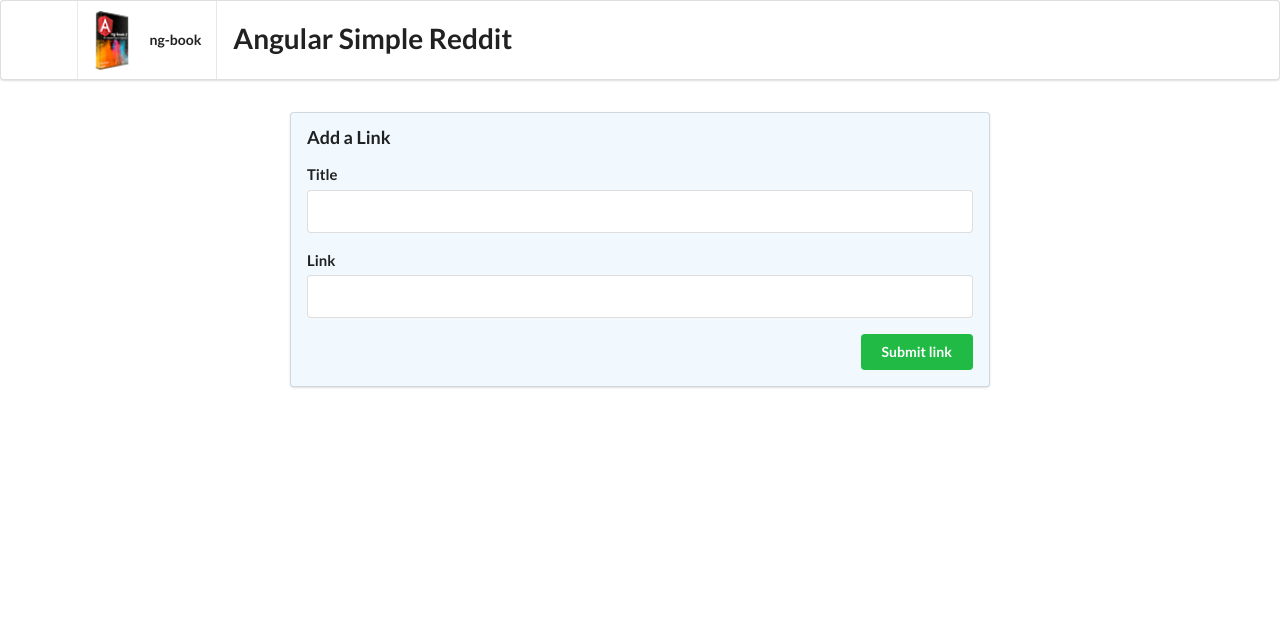
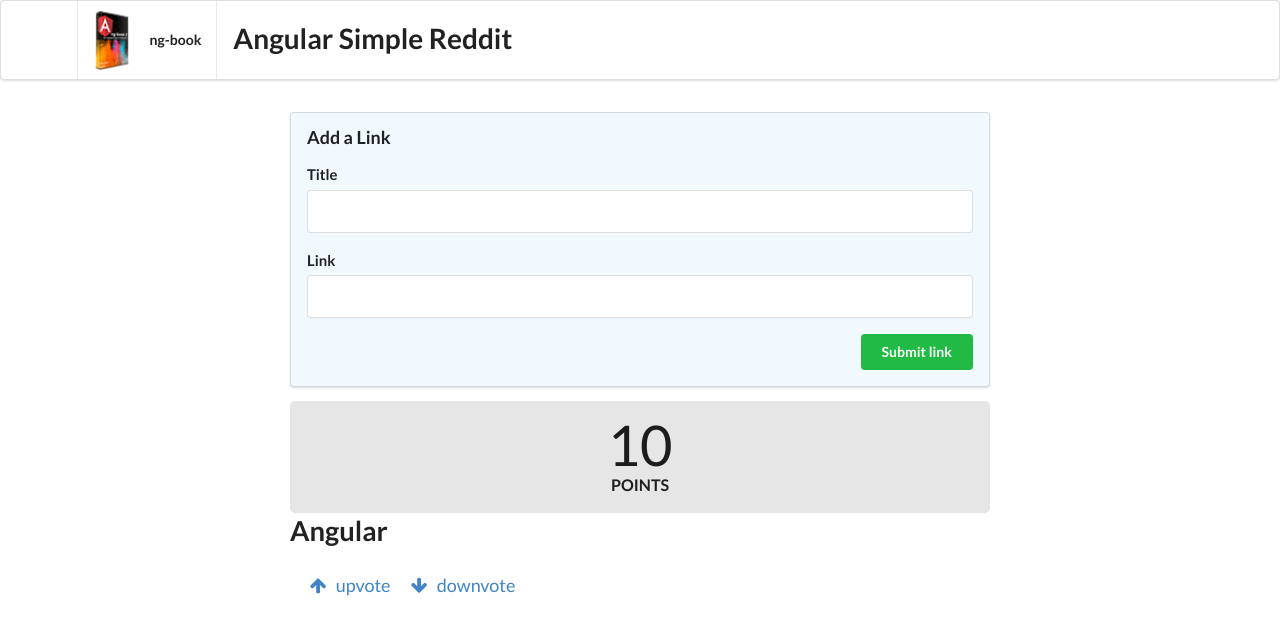
Before and after one commit to asia898/angular-reddit, an Angular app: page / in a window 1280 px wide. Shown: the top 634 px of the page. Built offline with nearby package versions, Linux system fonts and the light colour scheme.

Commit message:
Configure the article component. Adding votes, title and link properties. Defining voteUp and voteDown functions.

```diff
--- a/src/app/app.component.html
+++ b/src/app/app.component.html
@@ -15,3 +15,5 @@
     Submit link
   </button>
 </form>
+
+<app-article></app-article>
--- a/src/app/article/article.component.html
+++ b/src/app/article/article.component.html
@@ -1 +1,30 @@
-<p>article works!</p>
+<div class="four wide column center aligned votes">
+    <div class="ui statistic">
+        <div class="value">
+            {{ votes }}
+        </div>
+        <div class="label">
+            Points
+        </div>
+    </div>
+</div>
+
+<div class="twelve wide column">
+    <a href="{{ link }}" class="ui large header">
+        {{ title }}
+    </a>
+    <ul class="ui big horizontal list voters">
+        <li class="item">
+            <a href (click)="voteUp()">
+                <i class="arrow up icon"></i>
+                upvote
+            </a>
+        </li>
+        <li class="item">
+            <a href (click)="voteDown()">
+                <i class="arrow down icon"></i>
+                downvote
+            </a>
+        </li>
+    </ul>
+</div>
--- a/src/app/article/article.component.ts
+++ b/src/app/article/article.component.ts
@@ -1,10 +1,30 @@
-import { Component } from '@angular/core';
+import { Component, HostBinding, OnInit } from '@angular/core';
 
 @Component({
   selector: 'app-article',
   templateUrl: './article.component.html',
   styleUrls: ['./article.component.css']
 })
-export class ArticleComponent {
+export class ArticleComponent implements OnInit {
+  @HostBinding('attr.class') cssClass = 'row';
+  votes: number;
+  title: string;
+  link: string;
 
+  constructor() {
+    this.title = 'Angular';
+    this.link = 'http://angular.io';
+    this.votes = 10;
+  }
+
+  voteUp() {
+    this.votes += 1;
+  }
+
+  voteDown() {
+    this.votes -= 1;
+  }
+
+  ngOnInit() {
+  }
 }
```
